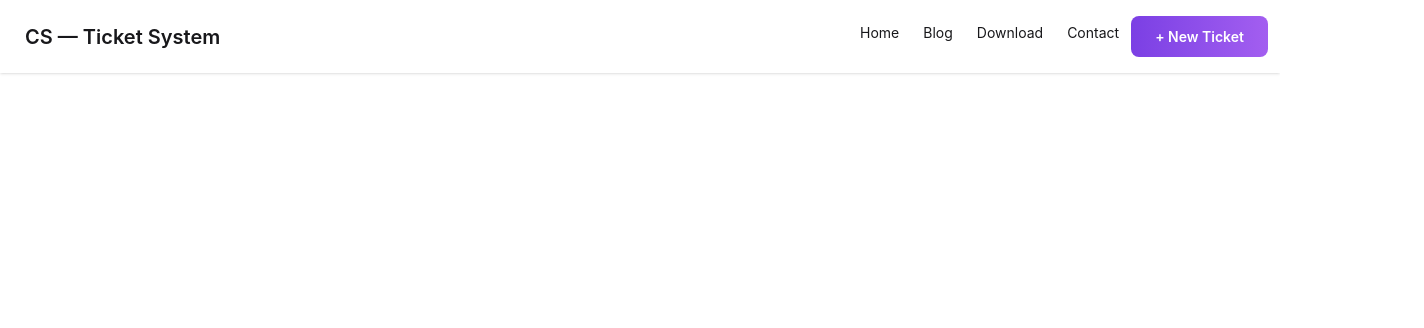
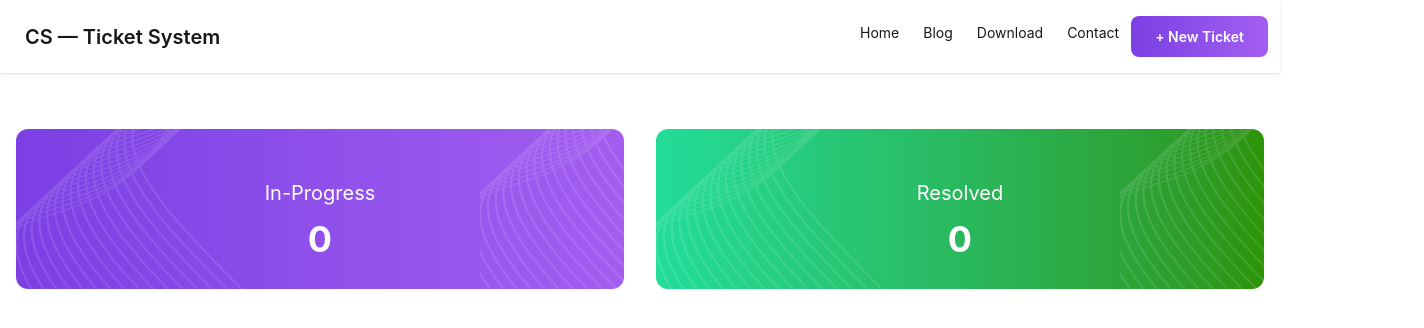
Before and after one commit to Al-Shahriar-Nazim/boot-ass-2, a React (Vite) app: page / in a window 1280 px wide. Shown: the top 328 px of the page, 1424 px wide, since content can reach past the window. Built offline with nearby package versions, Linux system fonts and the light colour scheme.

Commit message:
added dashboard

```diff
--- a/src/App.jsx
+++ b/src/App.jsx
@@ -1,4 +1,5 @@
 import './App.css'
+import Dashbord from './Components/DashBoard/Dashbord'
 import Navbar from './Components/Navbar/Navbar'
 
 function App() {
@@ -6,6 +7,7 @@ function App() {
   return (
     <>
     <Navbar></Navbar>
+    <Dashbord></Dashbord>
     </>
   )
 }
--- /dev/null
+++ b/src/Components/DashBoard/Dashbord.jsx
@@ -0,0 +1,36 @@
+import React from "react";
+import vectorOne from "../../assets/vector1.png";
+// import vectorTwo from "../../assets/vector2.png";
+
+const Dashbord = () => {
+  return (
+    <div className="container mx-auto p-4 my-10 grid grid-cols-1 md:grid-cols-2 gap-8">
+      <div className="h-40 bg-gradient-to-r relative from-[#7B3FE4] to-[#A35EF0] hover:brightness-110 rounded-xl">
+        <img src={vectorOne} alt="" />
+        <div className="absolute -mt-50 text-white w-full text-center">
+          <h3 className="text-xl">In-Progress</h3>
+          <h3 className="text-4xl font-bold mt-3">0</h3>
+        </div>
+        <img
+          className="absolute -mt-75 ml-78 translate-x-1/2 translate-y-5"
+          src={vectorOne}
+          alt=""
+        />
+      </div>
+      <div className="bg-gradient-to-l relative from-[#2d9405] to-[#2d9] h-40 rounded-xl">
+        <img src={vectorOne} alt="" />
+        <div className="absolute -mt-50 text-white w-full text-center">
+          <h3 className="text-xl">Resolved</h3>
+          <h3 className="text-4xl font-bold mt-3">0</h3>
+        </div>
+        <img
+          className="absolute -mt-75 ml-78 translate-x-1/2 translate-y-5"
+          src={vectorOne}
+          alt=""
+        />
+      </div>
+    </div>
+  );
+};
+
+export default Dashbord;
```
Also changed, not shown: src/assets/vector1.png (added), src/assets/vector2.png (added).
